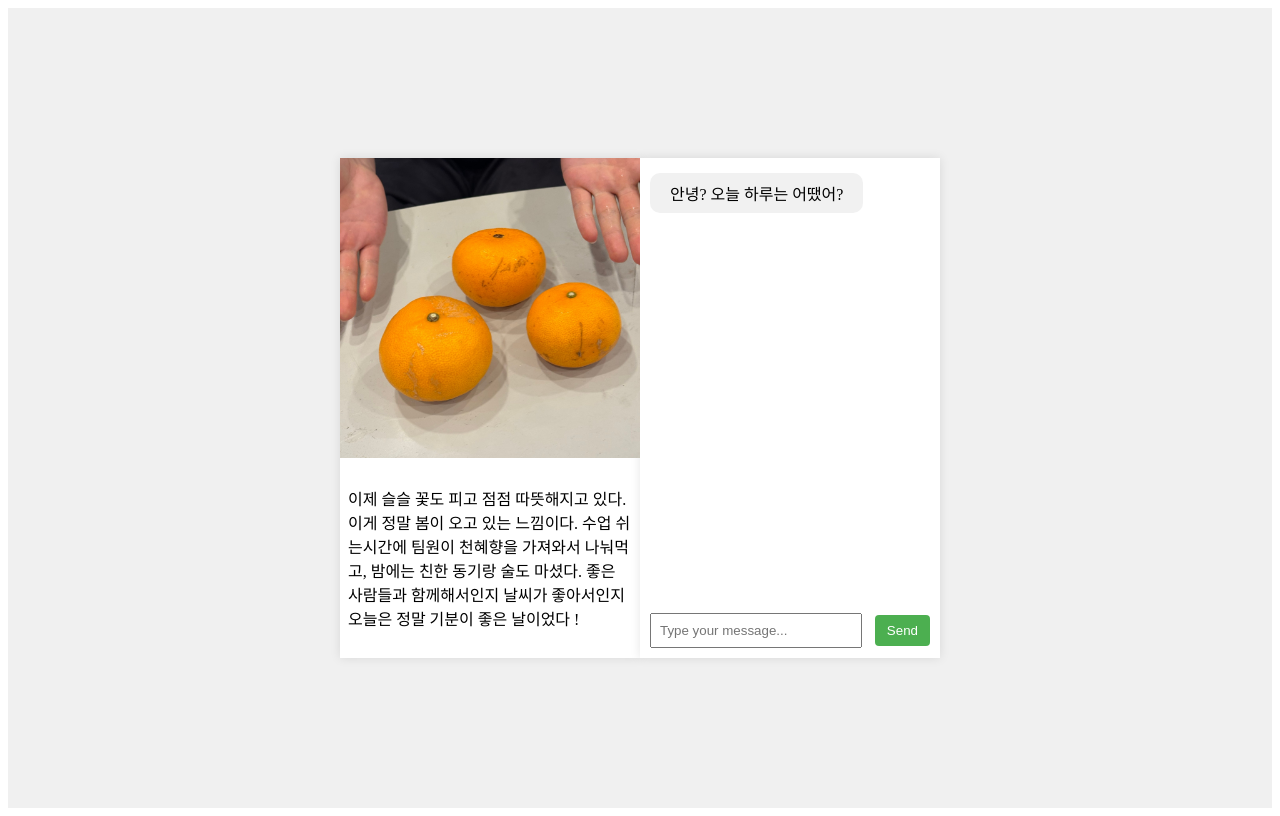
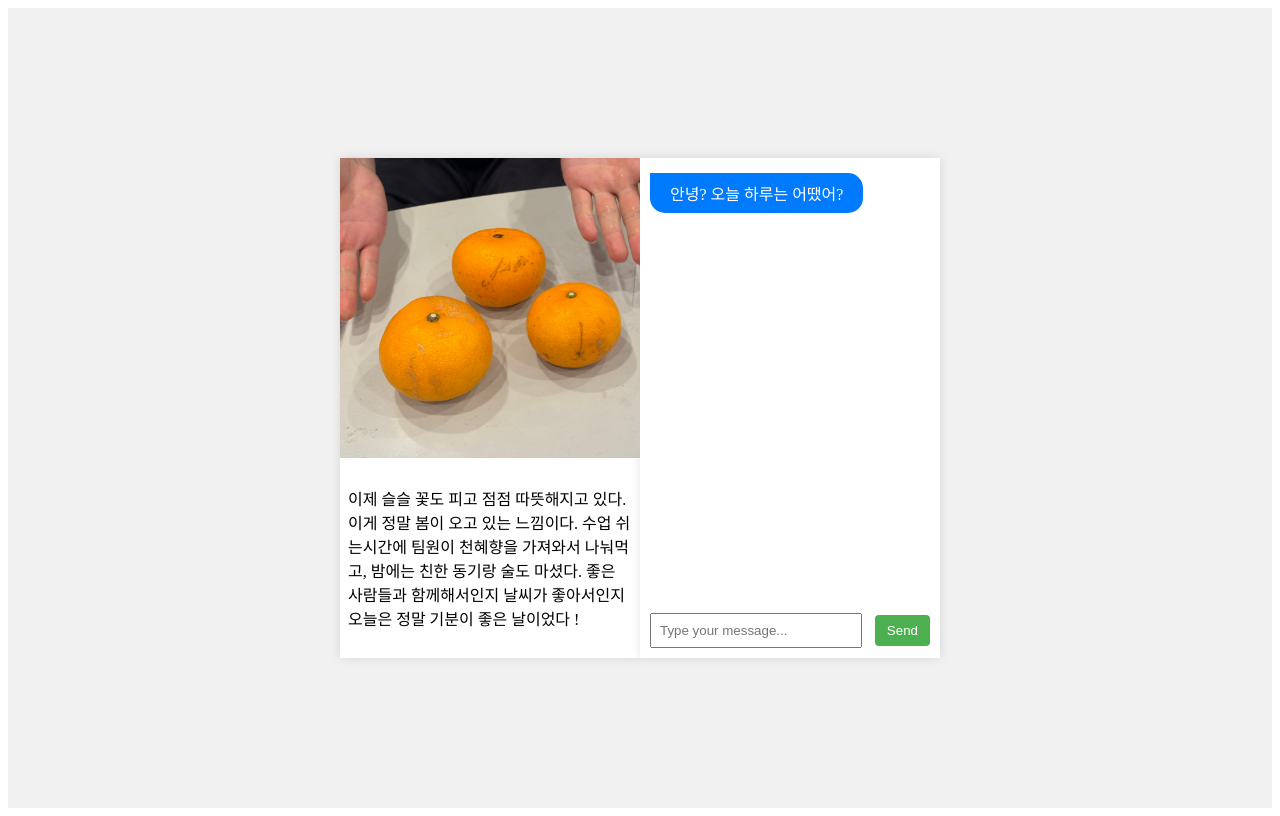
Before and after one commit to CAU-DM/DearMe_DEMO, a React (Create React App) app in the folder frontend/: page / in a window 1280 px wide. Built offline with nearby package versions, Linux system fonts and the light colour scheme.

Commit message:
Update App.css: Mod message bubble

```diff
--- a/frontend/src/App.css
+++ b/frontend/src/App.css
@@ -55,13 +55,13 @@
 
 .message {
   display: inline-flex;
-  min-width: 100px;
   max-width: 80%;
   padding: 8px 20px;
   margin: 5px 0;
-  border-radius: 10px;
+  border-radius: 0px 15px 15px 15px;
   word-break: break-all;
-  background-color: #f1f1f1;
+  background-color: #007bff;
+  color: white;
   align-items: flex-start;
   justify-content: flex-start;
   width: fit-content;
@@ -69,13 +69,9 @@
 
 .message.me {
   align-self: flex-end;
-  background-color: #007bff;
-  color: white;
-}
-
-.message.them {
-  align-self: flex-start;
+  border-radius: 15px 0px 15px 15px;
   background-color: #cccccc;
+  color: black;
 }
 
 .input-area {
```
